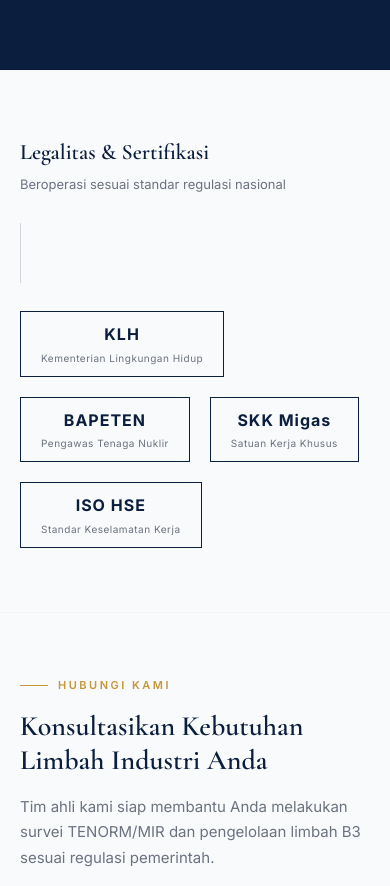
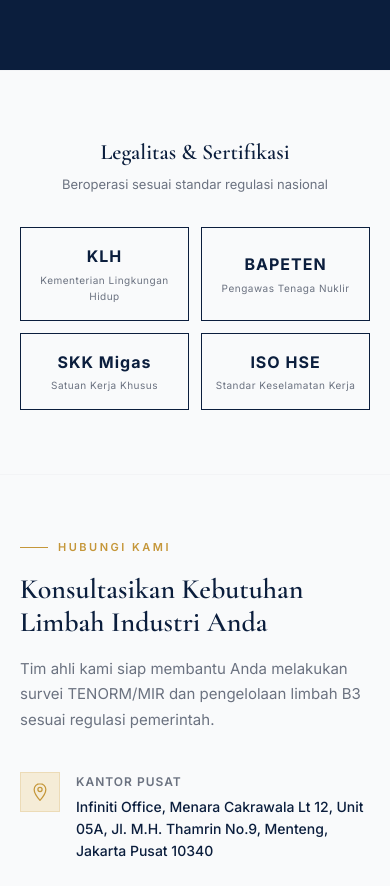
Before and after one commit to kristiansnts/cahaya-indo-gemilang, a Next.js app: page / in a window 390 px wide. Shown: the part 4600-5486 px from the top of the page. Built offline with nearby package versions, Linux system fonts and the light colour scheme.

Commit message:
style: update compliance badges layout and responsiveness in globals.css

```diff
--- a/app/globals.css
+++ b/app/globals.css
@@ -841,9 +841,10 @@ body {
 
 .compliance-badges {
   display: flex;
-  gap: 20px;
-  flex-wrap: wrap;
-  align-items: center;
+  gap: 24px;
+  flex-wrap: nowrap;
+  align-items: center;
+  justify-content: space-between;
   flex: 1;
 }
 
@@ -2945,8 +2946,13 @@ body {
 
   .compliance-inner {
     flex-direction: column;
-    align-items: flex-start;
-    gap: 28px;
+    align-items: center;
+    text-align: center;
+    gap: 32px;
+  }
+
+  .compliance-divider {
+    display: none;
   }
 
   .about-intro {
@@ -3170,4 +3176,24 @@ body {
     white-space: normal;
     line-height: 1.3;
   }
-}
+
+  .compliance-badges {
+    display: grid;
+    grid-template-columns: repeat(2, 1fr);
+    gap: 12px;
+    width: 100%;
+  }
+
+  .comp-badge {
+    padding: 16px 10px;
+    text-align: center;
+    height: 100%;
+    display: flex;
+    flex-direction: column;
+    justify-content: center;
+  }
+
+  .comp-badge-desc {
+    white-space: normal;
+  }
+}
```
